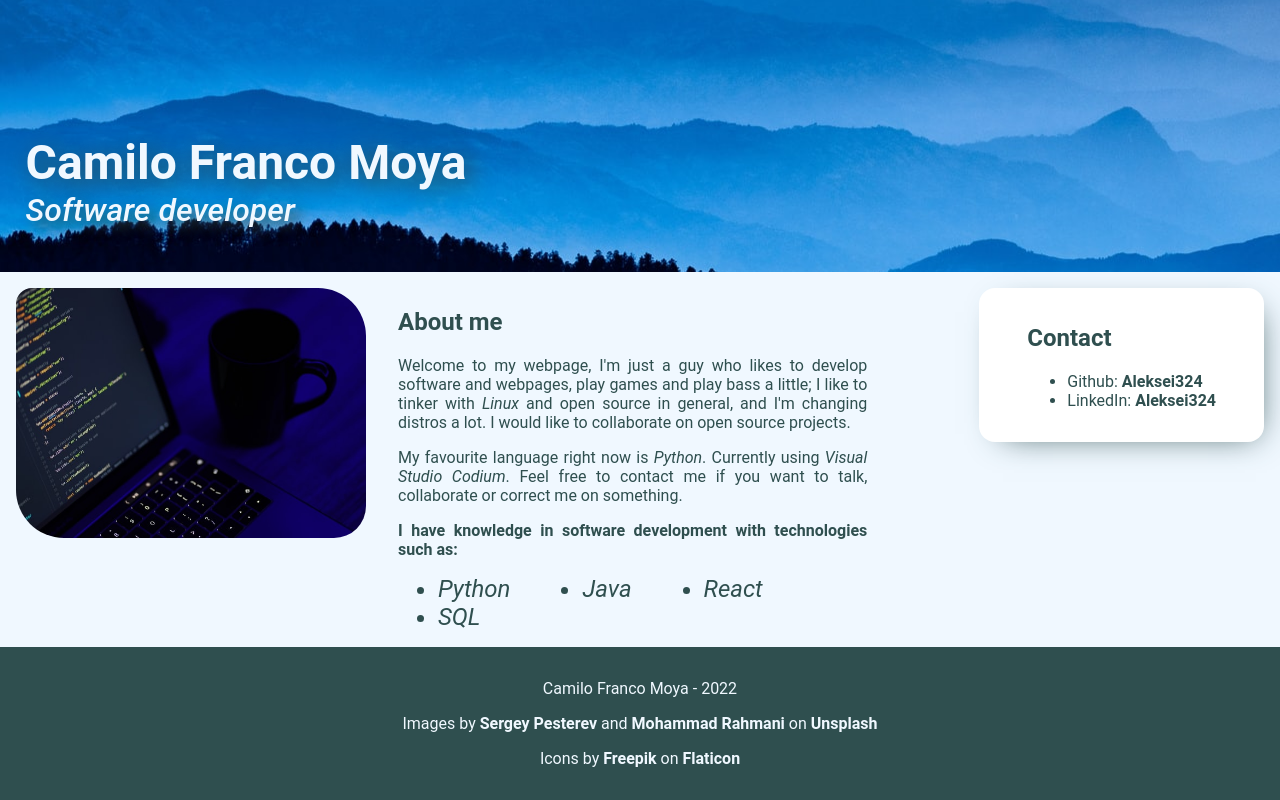
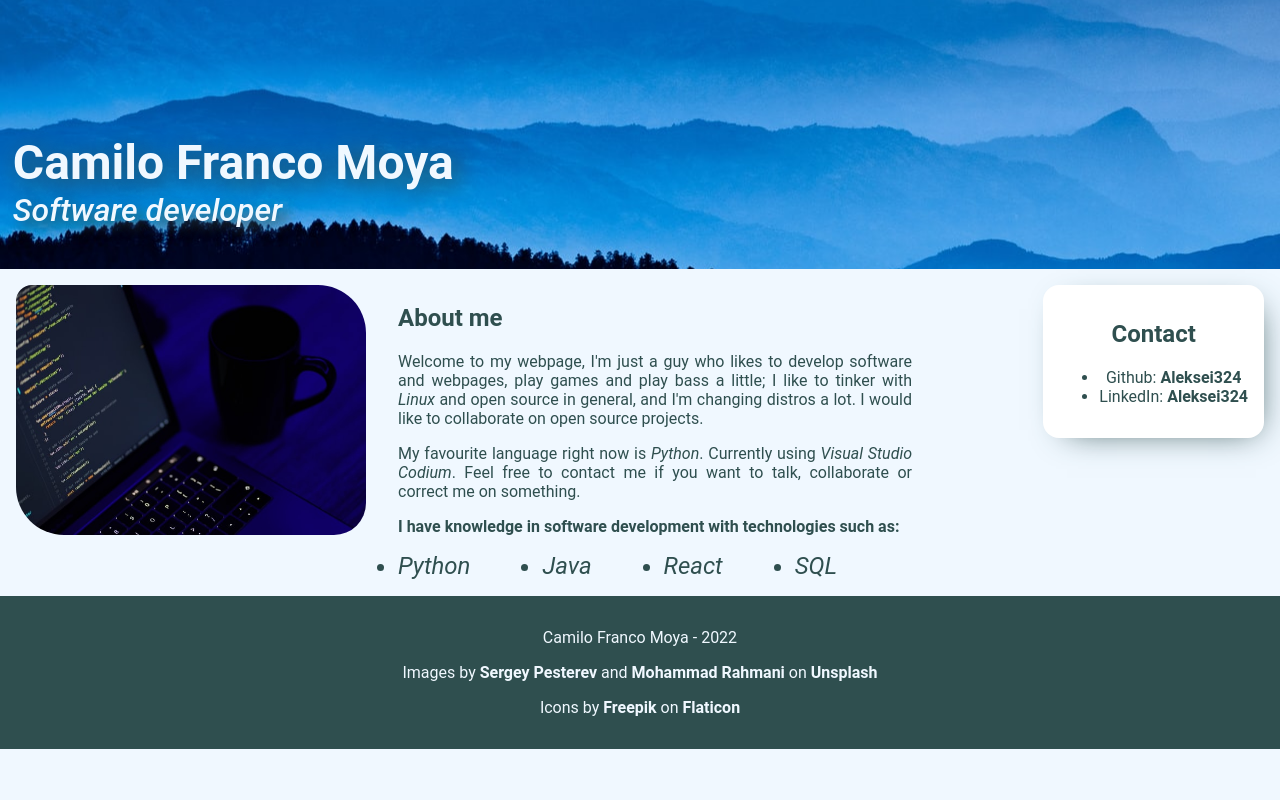
Before and after one commit to Aleksei324/personal-webpage, a React (Create React App) app: page / in a window 1280 px wide. Shown: the part 538-1338 px from the top of the page. After the commit the page ends 1287 px from the top, so only its background shows below. Built offline with nearby package versions, Linux system fonts and the light colour scheme.

Commit message:
Floating image near text

```diff
--- a/src/App.js
+++ b/src/App.js
@@ -1,5 +1,4 @@
 import './App.css';
-
 import {BrowserRouter, Routes, Route} from 'react-router-dom'
 import { lazy, Suspense } from 'react';
 
--- a/src/components/experiencia/Experiencia.css
+++ b/src/components/experiencia/Experiencia.css
@@ -12,3 +12,8 @@
     min-width: 25em;
     max-width: 45%;
 }
+
+.h1Exp {
+    padding-left: 1em;
+    text-align: left;
+}
--- a/src/components/experiencia/Experiencia.js
+++ b/src/components/experiencia/Experiencia.js
@@ -13,6 +13,7 @@ function Experiencia() {
             <br/>
             <br/>
             <br/>
+            <h1 className='h1Exp'>Some projects</h1>
             <section className='Experiencia flex'>
 
                 <div className='border flex'>
@@ -59,7 +60,9 @@ function Experiencia() {
 
             </section>
 
+            <br/>
             <p>... and some more in <a target='_blank' rel="noreferrer" href='https://github.com/Aleksei324' title='Link to my personal Github.'>my Github.</a></p>
+            <br/>
             <br/>
         </div>
     );
--- a/src/components/main/AboutMe.css
+++ b/src/components/main/AboutMe.css
@@ -1,16 +1,17 @@
 .AboutMe {
-    text-align: justify;
+    text-align: center;
+    justify-content: space-between;
+    flex-wrap: wrap;
 }
 
 .centerSideMain {
-    padding-right: 5em;
+    text-align: justify;
+    min-width: 350px;
+    max-width: 70%;
 }
 
 .rSideMain {
-    padding-top: 1em;
-    padding-left: 3em;
-    padding-right: 3em;
-    padding-bottom: 1em;
+    padding: 1em;
     background-color: white;
     border-radius: 1em;
     box-shadow: 0.5em 0.5em 2em -1em;
@@ -21,3 +22,9 @@
     float: left;
     margin-right: 3em;
 }
+
+.imgMain {
+    float: left;
+    margin-right: 2em;
+    margin-bottom: 2em;
+}
--- a/src/components/main/AboutMe.js
+++ b/src/components/main/AboutMe.js
@@ -4,9 +4,9 @@ import imagecode from '../../images/code.jpg';
 function AboutMe(){
     return (
         <section className="flex AboutMe">
-            <img className='imgCool mar' src={imagecode} alt='A computer with code and a cup' width='350' height='250'/>
+            <div className='centerSideMain mar'>
 
-            <div className='centerSideMain mar'>
+                <img className='imgCool imgMain' src={imagecode} alt='A computer with code and a cup' width='350' height='250'/>
                 <h2>About me</h2>
 
                 <p>Welcome to my webpage, I'm just a guy who likes to develop software and webpages, play games and play bass a little;
--- a/src/components/main/Banner.css
+++ b/src/components/main/Banner.css
@@ -1,7 +1,6 @@
 .Banner {
+    padding: 1%;
     padding-top: 40em;
-    padding-bottom: 1em;
-    padding-left: 2%;
     text-align: left;
     color: aliceblue;
     width: 98%;
@@ -12,14 +11,19 @@
     background-attachment: fixed;
 }
 .h1main {
+    margin-bottom: 0em;
+    padding-bottom: 0em;
+
     font-size: 3em;
-    margin-bottom: 0em;
     text-shadow: 0.1em 0.1em 0.5em darkslategray;
 }
 .h2main {
+    margin-top: 0em;
+    padding-top: 0em;
+
     font-size: 2em;
-    margin-top: 0em;
     font-weight: 500;
     font-style: italic;
+
     text-shadow: 0.2em 0.2em 0.4em darkslategray;
 }
```
